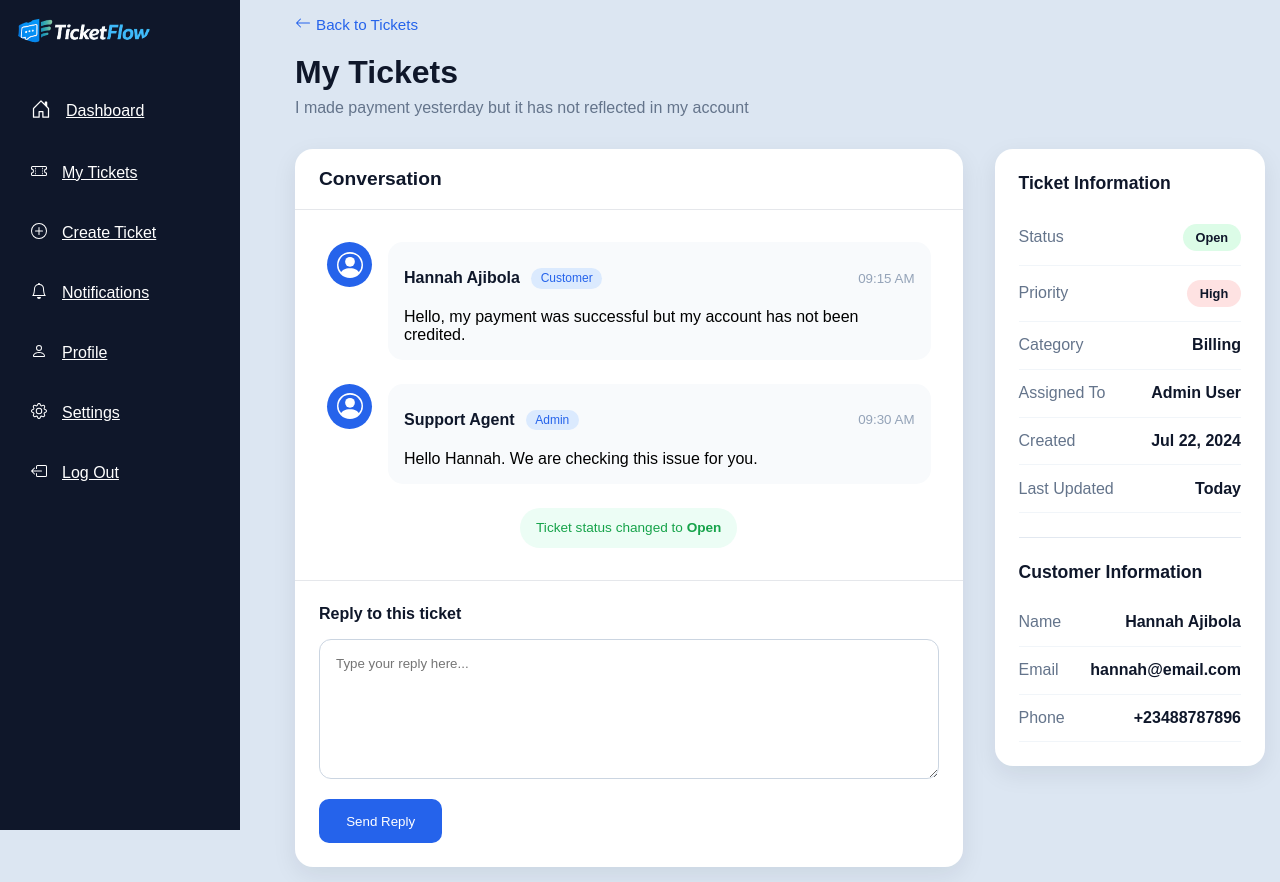
After one commit to ajibolahannah/Ticketflow, a PHP site: page /ticket_details.html in a window 1280 px wide. The commit adds this page. Run offline with PHP 8.4, Linux system fonts and the light colour scheme.

Commit message:
add ticket details

```diff
--- a/create-ticket.css
+++ b/create-ticket.css
@@ -104,6 +104,7 @@ h4 span{
     font-weight:500;
     color: #2563EB;
     text-decoration: none;
+    margin-bottom: 20px;
 }
 .create-header h2{
     font-size:2rem;
--- /dev/null
+++ b/ticket_details.css
@@ -0,0 +1,451 @@
+*{
+    margin: 0;
+    padding: 0;
+}
+html{
+    scroll-behavior: smooth;
+}
+body{
+   min-height: 100vh;
+   font-family: 'Poppins', sans-serif;
+   background-color: #dce6f2;
+}
+.logo{
+    width: 135px;
+    height: auto;
+    border-radius:100%;
+    object-fit: contain;
+    margin-bottom: 20px;
+}
+.navbar-toggle{
+    display: none;
+    transition: 0.3s;
+}
+
+.bar{
+    width: 25px;
+    height: 3px;
+    background-color: rgb(58, 43, 91);
+    border-radius: 5px;
+    transition: 0.3s ease;
+}
+.sidenav{
+    width: 210px;
+    height: 100vh;
+    position: fixed;
+    background-color: #0F172A;
+    padding: 15px;
+    display: flex;
+    flex-direction: column;
+    /* align-items: center; */
+    /* justify-content: center; */
+    color: #ffff;
+}
+h4{
+    text-align: center;
+    line-height: 40px;
+    font-size: 1.5rem;
+    font-weight: 600;
+
+}
+h4 span{
+    font-size: 17px;
+    font-weight: 400;
+    color:rgba(88, 17, 212, 0.727);
+}
+.sidenav ul{
+    list-style: none;
+    font-size: 16px;
+    font-weight: 500;
+    width: 100%;
+
+}
+.sidenav ul li a{
+    display:flex;
+    align-items:center;
+    gap:15px;
+    padding:12px 16px;
+    border-radius:10px;
+    transition:.3s;
+    color: #ffff;
+    transition: all 0.3s ease;
+}
+.sidenav ul li a:hover{
+    background:#24334a;
+    transform:translateX(6px);
+}
+.sidenav li{
+    margin: 1rem 0;
+}
+.sidenav li .active{
+    background:#2563EB;
+    color:white;
+}
+.view{
+    margin-left:280px;
+    padding:15px;
+    animation: fadeIn 0.7s ease;
+}
+@keyframes fadeIn{
+    from{
+        opacity:0;
+        transform:translateY(20px);
+    }
+    to{
+        opacity:1;
+        transform:translateY(0);
+    }
+}
+.view-header a{
+    display:inline-flex;
+    align-items:center;
+    gap:5px;
+    font-size:0.95rem;
+    font-weight:500;
+    color: #2563EB;
+    text-decoration: none;
+    margin-bottom: 20px;
+}
+.view-header h2{
+    font-size:2rem;
+    color:#0F172A;
+}
+
+.view-header p{
+    color:#64748B;
+    font-size:1rem;
+    margin-top:8px;
+}
+@media (max-width:780px){
+    .sidenav{
+        width:210px;
+        height:100vh;
+        position:fixed;
+        top:0;
+        right:-260px;      /* Hide it off the screen */
+        background:#0F172A;
+        padding:15px;
+        display:flex;
+        flex-direction:column;
+        transition:right .3s ease; /* Animate the movement */
+    }
+
+    .sidenav.active{
+        right: 0;
+    }
+    .sidenav.active{
+        display:flex;
+    }
+    .navbar-toggle{
+        display: flex;
+        flex-direction: column;
+        gap: 5px;
+        position:fixed;
+        top: 20px;
+        right: 15px;
+        border: 1px solid black;
+        padding: 10px;
+        border-radius: 8px;
+        z-index: 1000;
+        cursor: pointer;
+    }
+    .navbar-toggle:hover{
+        background-color:#0F172A;
+        transform: scale(1.08);
+    .bar{
+            background-color:white;
+        }
+    }
+    .navbar-toggle.active .bar:nth-child(2) {
+        opacity: 0;
+    }
+    .navbar-toggle.active .bar:nth-child(1) {
+        transform: translateY(8px) rotate( 45deg);
+    }
+    .navbar-toggle.active .bar:nth-child(3) {
+        transform: translateY(-10px) rotate( -45deg);
+    }
+    .view{
+        margin-left: 0;
+        margin-top: 3rem;
+        padding: 24px;
+    }
+}
+/* ===========================
+      TICKET DETAILS
+=========================== */
+
+.ticket-container{
+    display:flex;
+    gap:2rem;
+    align-items:flex-start;
+    margin-top:2rem;
+}
+
+.ticket-chat{
+    flex:3;
+    background:#fff;
+    border-radius:18px;
+    box-shadow:0 8px 25px rgba(15,23,42,.08);
+    overflow:hidden;
+}
+
+.ticket-info{
+    flex:1;
+    background:#fff;
+    border-radius:18px;
+    box-shadow:0 8px 25px rgba(15,23,42,.08);
+    padding:1.5rem;
+}
+.tab{
+    padding:1.2rem 1.5rem;
+    border-bottom:1px solid #e5e7eb;
+}
+
+.tab h3{
+    color:#0F172A;
+    font-size:1.2rem;
+}
+
+
+/* ===========================
+          MESSAGES
+=========================== */
+
+.messages{
+    padding:2rem;
+    display:flex;
+    flex-direction:column;
+    gap:1.5rem;
+}
+
+.message{
+    display:flex;
+    gap:1rem;
+}
+
+.avatar{
+    width:45px;
+    height:45px;
+    border-radius:50%;
+    background:#2563EB;
+    color:#fff;
+
+    display:flex;
+    justify-content:center;
+    align-items:center;
+
+    font-weight:600;
+    flex-shrink:0;
+}
+
+.message-content{
+    flex:1;
+    background:#F8FAFC;
+    border-radius:15px;
+    padding:1rem;
+}
+
+.message-header{
+    display:flex;
+    align-items:center;
+    gap:.7rem;
+    margin-bottom:.6rem;
+    flex-wrap:wrap;
+}
+
+.message-header h4{
+    margin:0;
+    font-size:16px;
+    color:#0F172A;
+}
+
+.message-header span{
+    background:#DBEAFE;
+    color:#2563EB;
+    padding:.2rem .6rem;
+    border-radius:999px;
+    font-size:.75rem;
+}
+
+.message-header small{
+    margin-left:auto;
+    color:#94A3B8;
+}
+
+.status-update{
+    align-self:center;
+    background:#ECFDF5;
+    color:#16A34A;
+    padding:.8rem 1rem;
+    border-radius:999px;
+    font-size:.85rem;
+    font-weight:500;
+}
+
+
+.reply-box{
+    border-top:1px solid #e5e7eb;
+    padding:1.5rem;
+}
+
+.reply-box h3{
+    font-size:1rem;
+    margin-bottom:1rem;
+    color:#0F172A;
+}
+
+.reply-box textarea{
+    width:100%;
+    box-sizing: border-box;
+    min-height:140px;
+    resize:vertical;
+    border:1px solid #CBD5E1;
+    border-radius:12px;
+    padding:1rem;
+    font-family:inherit;
+    outline:none;
+}
+
+.reply-box textarea:focus{
+    border-color:#2563EB;
+}
+
+.send-btn{
+    margin-top:1rem;
+    background:#2563EB;
+    color:#fff;
+    border:none;
+    padding:.9rem 1.7rem;
+    border-radius:10px;
+    cursor:pointer;
+    transition:.3s;
+}
+
+.send-btn:hover{
+    background:#1D4ED8;
+}
+
+.ticket-info h3{
+    margin-bottom:1rem;
+    color:#0F172A;
+    font-size:1.1rem;
+}
+
+.info-row{
+    display:flex;
+    justify-content:space-between;
+    align-items:center;
+    padding:.9rem 0;
+    border-bottom:1px solid #f1f5f9;
+    gap:1rem;
+}
+
+.info-row span:first-child{
+    color:#64748B;
+}
+
+.info-row span:last-child{
+    font-weight:600;
+    color:#0F172A;
+    text-align:right;
+}
+
+.ticket-info hr{
+    margin:1.5rem 0;
+    border:none;
+    border-top:1px solid #E2E8F0;
+}
+
+.badge{
+    padding:.35rem .8rem;
+    border-radius:999px;
+    font-size:.8rem;
+    font-weight:600;
+}
+
+.badge.open{
+    background:#DCFCE7;
+    color:#15803D;
+}
+
+.badge.high{
+    background:#FEE2E2;
+    color:#DC2626;
+}
+
+
+
+@media(max-width:1000px){
+
+.ticket-container{
+    flex-direction:column;
+}
+
+.ticket-chat,
+.ticket-info{
+    width:100%;
+    box-sizing: border-box;
+}
+
+}
+
+@media(max-width:768px){
+
+.tab{
+    overflow-x:auto;
+}
+
+.tab button{
+    min-width:120px;
+}
+
+.messages{
+    padding:1rem;
+}
+
+.message{
+    gap:.7rem;
+}
+
+.avatar{
+    width:40px;
+    height:40px;
+    font-size:.9rem;
+}
+
+.message-content{
+    padding:.9rem;
+}
+
+.message-header{
+    flex-direction:column;
+    align-items:flex-start;
+}
+
+.message-header small{
+    margin-left:0;
+}
+
+.reply-box{
+    padding:1rem;
+}
+
+.send-btn{
+    width:100%;
+}
+
+.ticket-info{
+    padding:1rem;
+}
+
+.info-row{
+    flex-direction:column;
+    align-items:flex-start;
+}
+
+.info-row span:last-child{
+    text-align:left;
+}
+
+}
--- /dev/null
+++ b/ticket_details.html
@@ -0,0 +1,251 @@
+<!DOCTYPE html>
+<html lang="en">
+<head>
+    <meta charset="UTF-8">
+    <meta name="viewport" content="width=device-width, initial-scale=1.0">
+    <title>Create Ticket</title>
+    <link rel="stylesheet" href="./ticket_details.css">
+</head>
+<body>
+    <section class="wrapper">
+        <button class="navbar-toggle">
+            <span class="bar"></span>
+            <span class="bar"></span>
+            <span class="bar"></span>
+        </button>
+        <nav class="sidenav">
+            <div class="image">
+                <img src="./logo.png" alt="logo" class="logo">
+            </div>
+            <ul>
+                <li><a href="./user_dash.html" > <span><svg xmlns="http://www.w3.org/2000/svg" width="20" height="20" fill="currentColor" class="bi bi-house-door" viewBox="0 0 16 16">
+                <path d="M8.354 1.146a.5.5 0 0 0-.708 0l-6 6A.5.5 0 0 0 1.5 7.5v7a.5.5 0 0 0 .5.5h4.5a.5.5 0 0 0 .5-.5v-4h2v4a.5.5 0 0 0 .5.5H14a.5.5 0 0 0 .5-.5v-7a.5.5 0 0 0-.146-.354L13 5.793V2.5a.5.5 0 0 0-.5-.5h-1a.5.5 0 0 0-.5.5v1.293zM2.5 14V7.707l5.5-5.5 5.5 5.5V14H10v-4a.5.5 0 0 0-.5-.5h-3a.5.5 0 0 0-.5.5v4z"/>  </svg></span>Dashboard</a></li>
+
+                <li><a href="./myticket.html" > <span><svg xmlns="http://www.w3.org/2000/svg" width="16" height="16" fill="currentColor" class="bi bi-ticket-perforated" viewBox="0 0 16 16">
+                <path d="M4 4.85v.9h1v-.9zm7 0v.9h1v-.9zm-7 1.8v.9h1v-.9zm7 0v.9h1v-.9zm-7 1.8v.9h1v-.9zm7 0v.9h1v-.9zm-7 1.8v.9h1v-.9zm7 0v.9h1v-.9z"/>
+                <path d="M1.5 3A1.5 1.5 0 0 0 0 4.5V6a.5.5 0 0 0 .5.5 1.5 1.5 0 1 1 0 3 .5.5 0 0 0-.5.5v1.5A1.5 1.5 0 0 0 1.5 13h13a1.5 1.5 0 0 0 1.5-1.5V10a.5.5 0 0 0-.5-.5 1.5 1.5 0 0 1 0-3A.5.5 0 0 0 16 6V4.5A1.5 1.5 0 0 0 14.5 3zM1 4.5a.5.5 0 0 1 .5-.5h13a.5.5 0 0 1 .5.5v1.05a2.5 2.5 0 0 0 0 4.9v1.05a.5.5 0 0 1-.5.5h-13a.5.5 0 0 1-.5-.5v-1.05a2.5 2.5 0 0 0 0-4.9z"/>
+                </svg></span>My Tickets</a></li>
+
+                <li><a href="./create-tickect.html" ><span> <svg xmlns="http://www.w3.org/2000/svg" width="16" height="16" fill="currentColor" class="bi bi-plus-circle" viewBox="0 0 16 16">
+                <path d="M8 15A7 7 0 1 1 8 1a7 7 0 0 1 0 14m0 1A8 8 0 1 0 8 0a8 8 0 0 0 0 16"/> <path d="M8 4a.5.5 0 0 1 .5.5v3h3a.5.5 0 0 1 0 1h-3v3a.5.5 0 0 1-1 0v-3h-3a.5.5 0 0 1 0-1h3v-3A.5.5 0 0 1 8 4"/>
+                </svg></span>Create Ticket</a></li>
+
+                <li><a href="#"> <span><svg xmlns="http://www.w3.org/2000/svg" width="16" height="16" fill="currentColor" class="bi bi-bell" viewBox="0 0 16 16">
+                <path d="M8 16a2 2 0 0 0 2-2H6a2 2 0 0 0 2 2M8 1.918l-.797.161A4 4 0 0 0 4 6c0 .628-.134 2.197-.459 3.742-.16.767-.376 1.566-.663 2.258h10.244c-.287-.692-.502-1.49-.663-2.258C12.134 8.197 12 6.628 12 6a4 4 0 0 0-3.203-3.92zM14.22 12c.223.447.481.801.78 1H1c.299-.199.557-.553.78-1C2.68 10.2 3 6.88 3 6c0-2.42 1.72-4.44 4.005-4.901a1 1 0 1 1 1.99 0A5 5 0 0 1 13 6c0 .88.32 4.2 1.22 6"/>
+                </svg></span>Notifications</a></li>
+
+                <li><a href="#"> <span><svg xmlns="http://www.w3.org/2000/svg" width="16" height="16" fill="currentColor" class="bi bi-person" viewBox="0 0 16 16">
+                <path d="M8 8a3 3 0 1 0 0-6 3 3 0 0 0 0 6m2-3a2 2 0 1 1-4 0 2 2 0 0 1 4 0m4 8c0 1-1 1-1 1H3s-1 0-1-1 1-4 6-4 6 3 6 4m-1-.004c-.001-.246-.154-.986-.832-1.664C11.516 10.68 10.289 10 8 10s-3.516.68-4.168 1.332c-.678.678-.83 1.418-.832 1.664z"/>
+                </svg></span>Profile</a></li>
+                <li><a href="#"> <span><svg xmlns="http://www.w3.org/2000/svg" width="16" height="16" fill="currentColor" class="bi bi-gear" viewBox="0 0 16 16">
+                <path d="M8 4.754a3.246 3.246 0 1 0 0 6.492 3.246 3.246 0 0 0 0-6.492M5.754 8a2.246 2.246 0 1 1 4.492 0 2.246 2.246 0 0 1-4.492 0"/>
+                <path d="M9.796 1.343c-.527-1.79-3.065-1.79-3.592 0l-.094.319a.873.873 0 0 1-1.255.52l-.292-.16c-1.64-.892-3.433.902-2.54 2.541l.159.292a.873.873 0 0 1-.52 1.255l-.319.094c-1.79.527-1.79 3.065 0 3.592l.319.094a.873.873 0 0 1 .52 1.255l-.16.292c-.892 1.64.901 3.434 2.541 2.54l.292-.159a.873.873 0 0 1 1.255.52l.094.319c.527 1.79 3.065 1.79 3.592 0l.094-.319a.873.873 0 0 1 1.255-.52l.292.16c1.64.893 3.434-.902 2.54-2.541l-.159-.292a.873.873 0 0 1 .52-1.255l.319-.094c1.79-.527 1.79-3.065 0-3.592l-.319-.094a.873.873 0 0 1-.52-1.255l.16-.292c.893-1.64-.902-3.433-2.541-2.54l-.292.159a.873.873 0 0 1-1.255-.52zm-2.633.283c.246-.835 1.428-.835 1.674 0l.094.319a1.873 1.873 0 0 0 2.693 1.115l.291-.16c.764-.415 1.6.42 1.184 1.185l-.159.292a1.873 1.873 0 0 0 1.116 2.692l.318.094c.835.246.835 1.428 0 1.674l-.319.094a1.873 1.873 0 0 0-1.115 2.693l.16.291c.415.764-.42 1.6-1.185 1.184l-.291-.159a1.873 1.873 0 0 0-2.693 1.116l-.094.318c-.246.835-1.428.835-1.674 0l-.094-.319a1.873 1.873 0 0 0-2.692-1.115l-.292.16c-.764.415-1.6-.42-1.184-1.185l.159-.291A1.873 1.873 0 0 0 1.945 8.93l-.319-.094c-.835-.246-.835-1.428 0-1.674l.319-.094A1.873 1.873 0 0 0 3.06 4.377l-.16-.292c-.415-.764.42-1.6 1.185-1.184l.292.159a1.873 1.873 0 0 0 2.692-1.115z"/>
+                </svg></span>Settings</a></li>
+
+                <li><a href="./index.html"> <span><svg xmlns="http://www.w3.org/2000/svg" width="16" height="16" fill="currentColor" class="bi bi-box-arrow-left" viewBox="0 0 16 16">
+                <path fill-rule="evenodd" d="M6 12.5a.5.5 0 0 0 .5.5h8a.5.5 0 0 0 .5-.5v-9a.5.5 0 0 0-.5-.5h-8a.5.5 0 0 0-.5.5v2a.5.5 0 0 1-1 0v-2A1.5 1.5 0 0 1 6.5 2h8A1.5 1.5 0 0 1 16 3.5v9a1.5 1.5 0 0 1-1.5 1.5h-8A1.5 1.5 0 0 1 5 12.5v-2a.5.5 0 0 1 1 0z"/>
+                <path fill-rule="evenodd" d="M.146 8.354a.5.5 0 0 1 0-.708l3-3a.5.5 0 1 1 .708.708L1.707 7.5H10.5a.5.5 0 0 1 0 1H1.707l2.147 2.146a.5.5 0 0 1-.708.708z"/>
+                </svg></span>Log Out</a></li>
+            </ul>
+
+        </nav>
+        <main class="view">
+            <header class="view-header">
+                <a href="./myticket.html"><span><svg xmlns="http://www.w3.org/2000/svg" width="16" height="16" fill="currentColor" class="bi bi-arrow-left" viewBox="0 0 16 16">
+                <path fill-rule="evenodd" d="M15 8a.5.5 0 0 0-.5-.5H2.707l3.147-3.146a.5.5 0 1 0-.708-.708l-4 4a.5.5 0 0 0 0 .708l4 4a.5.5 0 0 0 .708-.708L2.707 8.5H14.5A.5.5 0 0 0 15 8"/>
+                </svg></span>Back to Tickets</a>
+                <h2>My Tickets</h2>
+                <p>I made payment yesterday but it has not reflected in my account</p>
+            </header>
+            <section class="ticket-container">
+                <section class="ticket-chat">
+                    <div class="tab">
+                        <h3 class="active">Conversation</h3>
+                    </div>
+
+                    <div class="messages">
+                        <div class="message customer">
+                            <div class="avatar"><svg xmlns="http://www.w3.org/2000/svg" width="26" height="26" fill="currentColor" class="bi bi-person-circle" viewBox="0 0 16 16">
+                            <path d="M11 6a3 3 0 1 1-6 0 3 3 0 0 1 6 0"/>
+                            <path fill-rule="evenodd" d="M0 8a8 8 0 1 1 16 0A8 8 0 0 1 0 8m8-7a7 7 0 0 0-5.468 11.37C3.242 11.226 4.805 10 8 10s4.757 1.225 5.468 2.37A7 7 0 0 0 8 1"/>
+                            </svg></div>
+
+                            <div class="message-content">
+                                <div class="message-header">
+                                    <h4>Hannah Ajibola</h4>
+                                    <span>Customer</span>
+                                    <small>09:15 AM</small>
+                                </div>
+
+                                <p>
+                                    Hello, my payment was successful but my account has
+                                    not been credited.
+                                </p>
+                            </div>
+                        </div>
+
+                         <div class="message admin">
+                            <div class="avatar"><svg xmlns="http://www.w3.org/2000/svg" width="26" height="26" fill="currentColor" class="bi bi-person-circle" viewBox="0 0 16 16">
+                            <path d="M11 6a3 3 0 1 1-6 0 3 3 0 0 1 6 0"/>
+                            <path fill-rule="evenodd" d="M0 8a8 8 0 1 1 16 0A8 8 0 0 1 0 8m8-7a7 7 0 0 0-5.468 11.37C3.242 11.226 4.805 10 8 10s4.757 1.225 5.468 2.37A7 7 0 0 0 8 1"/>
+                            </svg></div>
+
+                            <div class="message-content">
+                                <div class="message-header">
+                                    <h4>Support Agent</h4>
+                                    <span>Admin</span>
+                                    <small>09:30 AM</small>
+                                </div>
+
+                                <p>
+                                    Hello Hannah. We are checking this issue for you.
+                                </p>
+                            </div>
+                        </div>
+
+                        <!-- Timeline Update -->
+                        <div class="status-update">
+                            Ticket status changed to <strong>Open</strong>
+                        </div>
+
+                    </div>
+
+                    <div class="reply-box">
+
+                        <h3>Reply to this ticket</h3>
+
+                        <textarea
+                            placeholder="Type your reply here..."
+                        ></textarea>
+
+                        <button class="send-btn">
+                            Send Reply
+                        </button>
+
+                    </div>
+
+
+                </section>
+                <aside class="ticket-info">
+
+                        <h3>Ticket Information</h3>
+
+                        <div class="info-row">
+                            <span>Status</span>
+                            <span class="badge open">Open</span>
+                        </div>
+
+                        <div class="info-row">
+                            <span>Priority</span>
+                            <span class="badge high">High</span>
+                        </div>
+
+                        <div class="info-row">
+                            <span>Category</span>
+                            <span>Billing</span>
+                        </div>
+
+                        <div class="info-row">
+                            <span>Assigned To</span>
+                            <span>Admin User</span>
+                        </div>
+
+                        <div class="info-row">
+                            <span>Created</span>
+                            <span>Jul 22, 2024</span>
+                        </div>
+
+                        <div class="info-row">
+                            <span>Last Updated</span>
+                            <span>Today</span>
+                        </div>
+
+                        <hr>
+
+                        <h3>Customer Information</h3>
+
+                        <div class="info-row">
+                            <span>Name</span>
+                            <span>Hannah Ajibola</span>
+                        </div>
+
+                        <div class="info-row">
+                            <span>Email</span>
+                            <span>hannah@email.com</span>
+                        </div>
+
+                        <div class="info-row">
+                            <span>Phone</span>
+                            <span>+23488787896</span>
+                        </div>
+
+                    </aside>
+
+                </section>
+        </main>
+    </section>
+
+
+</body>
+<script>
+    let togglebutton = document.querySelector(".navbar-toggle");
+    let navmenu = document.querySelector(".sidenav");
+    togglebutton.addEventListener("click", () =>{
+        togglebutton.classList.toggle("active");
+        navmenu.classList.toggle("active");
+    })
+    let navlinks = document.querySelectorAll(".sidenav ul li a");
+        navlinks.forEach(link => {
+            link.addEventListener("click", () => {
+                togglebutton.classList.remove("active");
+                navmenu.classList.remove("active");
+            });
+    });
+
+    let sendBtn = document.querySelector(".send-btn")
+    let textarea = document.querySelector("textarea")
+    let messages = document.querySelector(".messages");
+
+    sendBtn.addEventListener("click", () => {
+    let message = textarea.value.trim();
+
+    if(message === ""){
+        return;
+    }
+    addMessage(message);
+        textarea.value = "";
+
+    // Send it to PHP
+    // fetch("reply.php", {
+    //     method: "POST",
+    //     body: JSON.stringify({ message })
+    // });
+});
+// Show it immediately
+    function addMessage(text){
+
+        let newMessage = document.createElement("div");
+
+        newMessage.classList.add("message","customer");
+
+        newMessage.innerHTML = `
+            <div class="avatar">
+                <svg><!-- your icon here --></svg>
+            </div>
+
+            <div class="message-content">
+                <div class="message-header">
+                    <h4>You</h4>
+                    <span>Customer</span>
+                </div>
+
+                <p>${text}</p>
+            </div>
+        `;
+
+        messages.appendChild(newMessage);
+    }
+
+
+</script>
+</html>
```
Also changed, not shown: myticket.css (+11 -5 lines), myticket.html (+5 -9 lines).
